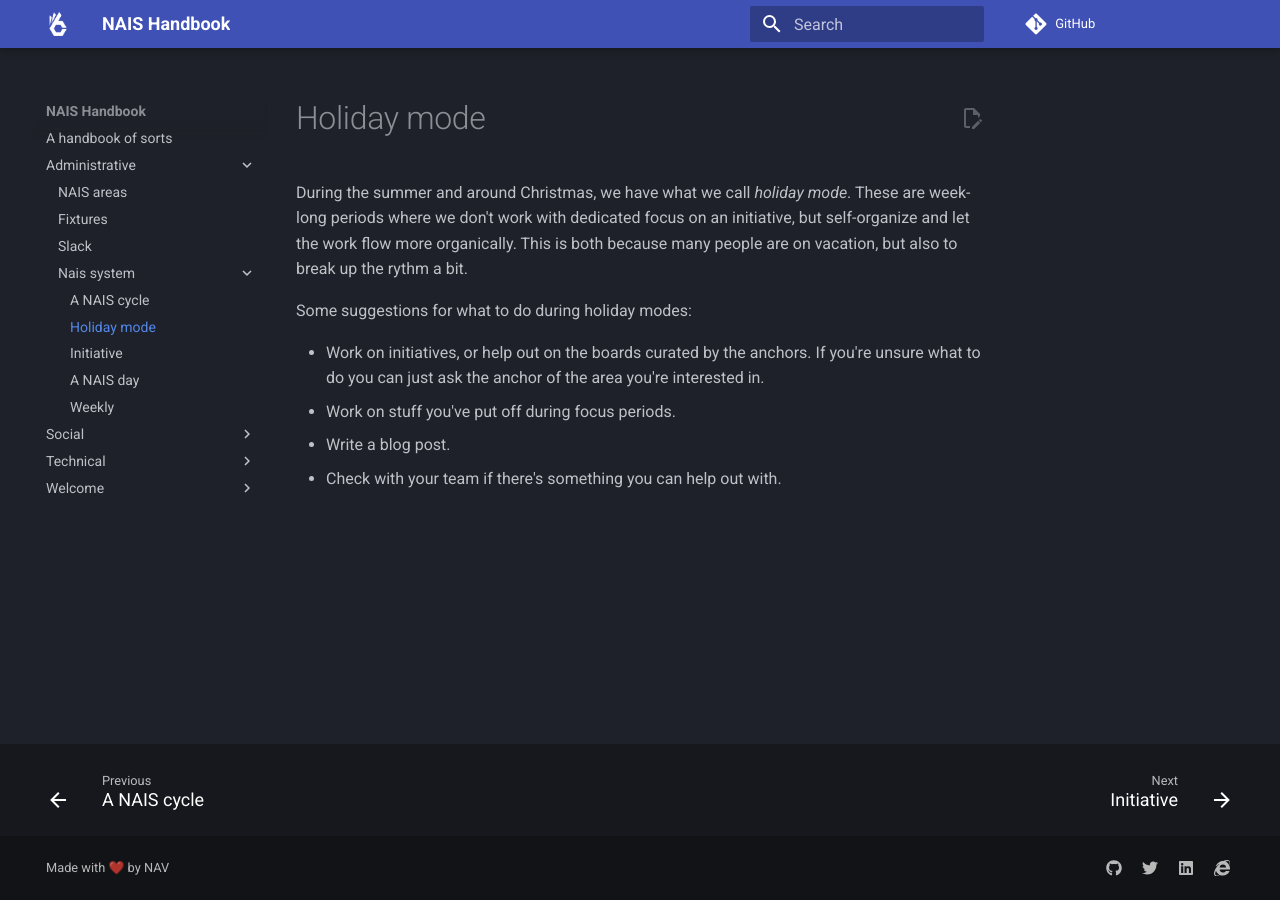
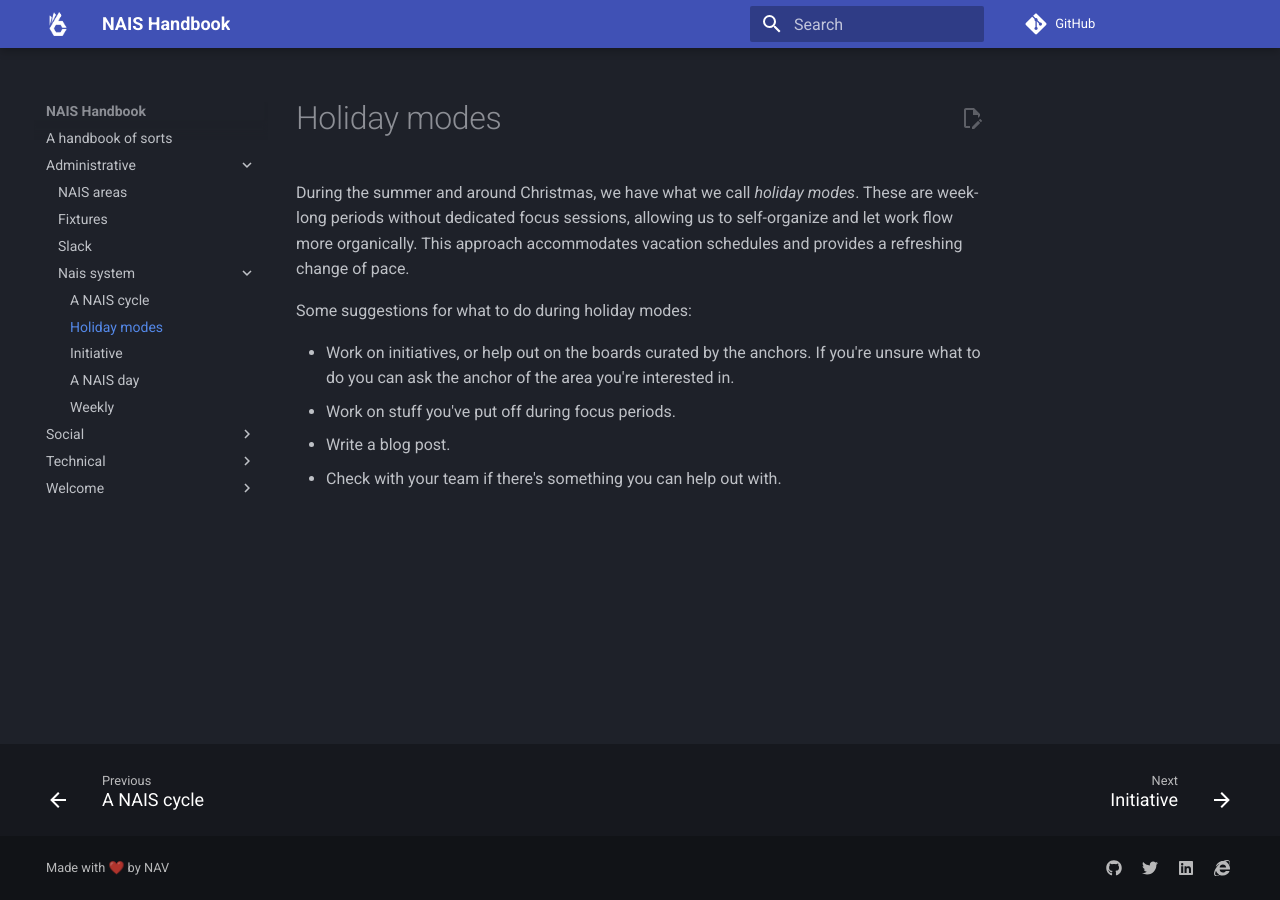
Before and after one commit to nais/handbook, an MkDocs documentation site: the page built from docs/administrative/nais-system/holiday-mode.md, in a window 1280 px wide. Built offline with MkDocs 1.6.1 and Material for MkDocs 9.7.7, drawn with Linux system fonts in a browser that asks for light colours; comment, search, counter and statistics services are not loaded.

Commit message:
reset to original meaning

```diff
--- a/docs/administrative/nais-system/holiday-mode.md
+++ b/docs/administrative/nais-system/holiday-mode.md
@@ -1,11 +1,11 @@
-# Holiday mode
+# Holiday modes
 
-During the summer and around Christmas, we have what we call _holiday mode_.
-These are week-long periods where we don't work with dedicated focus on an initiative, but self-organize and let the work flow more organically. This is both because many people are on vacation, but also to break up the rythm a bit.
+During the summer and around Christmas, we have what we call _holiday modes_.
+These are week-long periods without dedicated focus sessions, allowing us to self-organize and let work flow more organically. This approach accommodates vacation schedules and provides a refreshing change of pace.
 
 Some suggestions for what to do during holiday modes:
 
-- Work on initiatives, or help out on the boards curated by the anchors. If you're unsure what to do you can just ask the anchor of the area you're interested in.
+- Work on initiatives, or help out on the boards curated by the anchors. If you're unsure what to do you can ask the anchor of the area you're interested in.
 - Work on stuff you've put off during focus periods.
 - Write a blog post.
 - Check with your team if there's something you can help out with.
```
